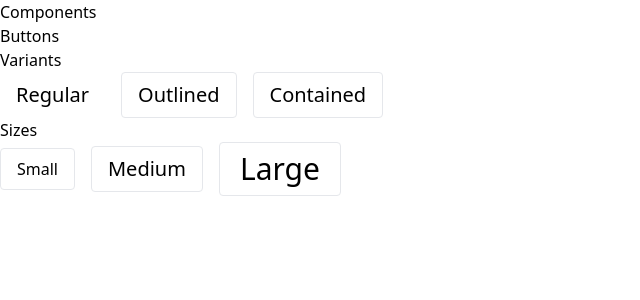
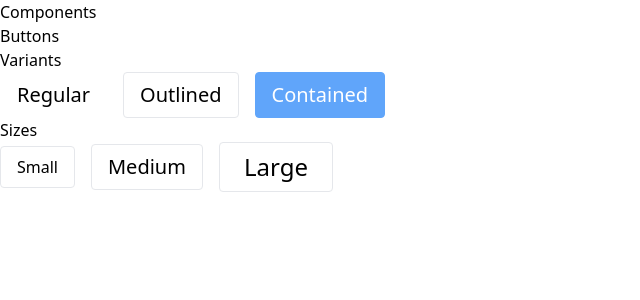
Before and after one commit to yap8/react-components, a React (Create React App) app: page / in a window 1280 px wide. Shown: the top 300 px of the page, without its empty margins (0-640 px from the left). Built offline with nearby package versions, Linux system fonts and the light colour scheme.

Commit message:
added styles for contained button

```diff
--- a/src/components/Button/index.tsx
+++ b/src/components/Button/index.tsx
@@ -4,6 +4,7 @@ interface ButtonProps {
   className?: string;
   size?: 'small' | 'medium' | 'large';
   variant?: 'outlined' | 'contained';
+  color?: 'primary' | 'secondary';
   onClick?: React.MouseEventHandler<HTMLButtonElement>;
   children: React.ReactNode;
 }
@@ -22,10 +23,10 @@ const Button: React.FC<ButtonProps> = ({
         variant === 'outlined'
           ? 'border hover:bg-slate-50'
           : variant === 'contained'
-          ? 'border hover:bg-slate-50'
-          : 'hover:bg-slate-50',
+          ? 'border border-blue-400 bg-blue-400 text-white hover:bg-blue-500 hover:border-blue-500'
+          : 'border border-transparent hover:bg-slate-50',
         size === 'large'
-          ? 'text-3xl px-5 py-2'
+          ? 'text-2xl px-6 py-2'
           : size === 'small'
           ? 'text-base px-4 py-2'
           : 'text-xl px-4 py-2',
```
